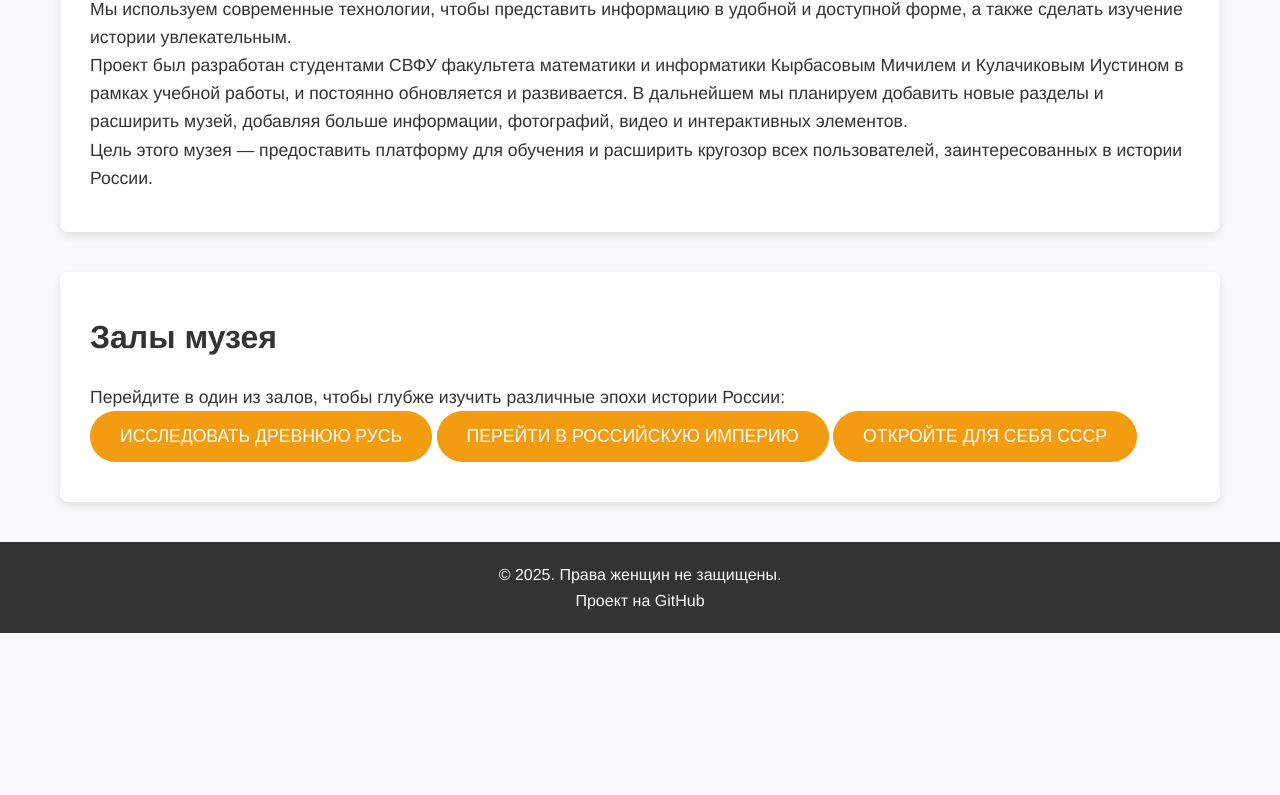
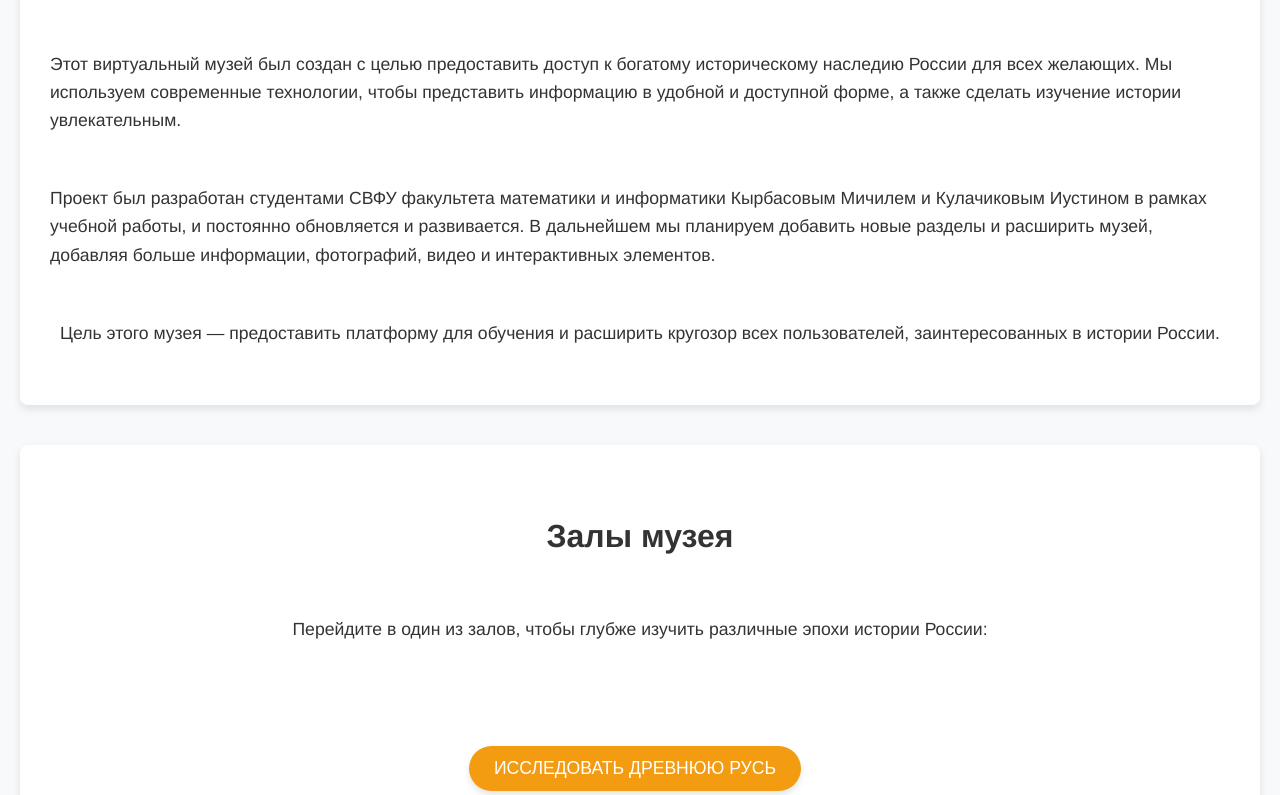
Before and after one commit to tennesiv/projectMuseum, a plain HTML site: page index.html in a window 1280 px wide. Shown: the part 576-1371 px from the top of the page. Before the commit the page ends 1209 px from the top, so only its background shows below. Drawn offline with Linux system fonts and the light colour scheme.

Commit message:
sc и добавил кроссбраузерность

```diff
--- a/css/styles.css
+++ b/css/styles.css
@@ -1,93 +1,36 @@
+/* Общие стили для кроссбраузерности */
 * {
-  margin: 0;
-  padding: 0;
   box-sizing: border-box;
+  -webkit-font-smoothing: antialiased; /* Для четкости шрифтов в Safari */
+  -moz-osx-font-smoothing: grayscale; /* Для четкости шрифтов в Firefox на MacOS */
 }
 
+/* Body */
 body {
-  font-family: 'Helvetica Neue', sans-serif;
+  margin: 0;
+  font-family: 'Helvetica Neue', Arial, sans-serif;
   background-color: #f8f9fa;
   color: #333;
   line-height: 1.6;
+  -webkit-text-size-adjust: 100%; /* Для корректного отображения шрифтов на мобильных устройствах */
+  -ms-text-size-adjust: 100%; /* Для корректного отображения шрифтов на мобильных устройствах */
 }
 
+/* Заголовки и навигация */
 header {
-  background-color: #333;
+  background-color: #34495e;
   color: #fff;
-  padding: 40px 0;
+  padding: 20px;
   text-align: center;
-  box-shadow: 0 2px 4px rgba(0, 0, 0, 0.1);
 }
 
 header h1 {
-  font-size: 2.5rem;
-  font-weight: 700;
-  letter-spacing: 1px;
+  margin: 0;
 }
 
+/* Основной контент */
 main {
-  max-width: 1200px;
-  margin: 40px auto;
-  padding: 0 20px;
-}
-
-section {
-  background-color: #fff;
-  padding: 40px 30px;
-  margin-bottom: 40px;
-  border-radius: 8px;
-  box-shadow: 0 4px 8px rgba(0, 0, 0, 0.1);
-  transition: all 0.3s ease;
-}
-
-section:hover {
-  transform: translateY(-10px);
-}
-
-section h2 {
-  font-size: 2rem;
-  margin-bottom: 20px;
-}
-
-section p {
-  font-size: 1.1rem;
-}
-
-footer {
-  background-color: #333;
-  color: #fff;
-  padding: 20px 0;
-  text-align: center;
-}
-
-button {
-  background-color: #f39c12;
-  color: #fff;
-  border: none;
-  padding: 15px 30px;
-  font-size: 1.1rem;
-  text-transform: uppercase;
-  border-radius: 50px;
-  cursor: pointer;
-  transition: all 0.3s ease;
-}
-
-button:hover {
-  background-color: #e67e22;
-  transform: translateY(-3px);
-}
-
-button:active {
-  transform: translateY(1px);
-}
-
-footer a {
-  color: #fff;
-  text-decoration: none;
-}
-
-footer a:hover {
-  text-decoration: underline;
+  padding: 40px 20px;
 }
 
 section {
@@ -113,16 +56,21 @@ section p {
   line-height: 1.6;
 }
 
+/* Кнопки */
 button {
   background-color: #f39c12;
   color: #fff;
   border: none;
-  padding: 15px 30px;
+  padding: 12px 25px; /* Уменьшил кнопки */
   font-size: 1.1rem;
   text-transform: uppercase;
-  border-radius: 50px;
+  border-radius: 30px; /* Уменьшена закругленность */
   cursor: pointer;
   transition: all 0.3s ease;
+  margin-top: 20px; /* Отступ сверху */
+  margin-right: 10px; /* Отступ справа */
+  box-shadow: 0 4px 6px rgba(0, 0, 0, 0.1);
+  display: inline-block;
 }
 
 button:hover {
@@ -133,3 +81,30 @@ button:hover {
 button:active {
   transform: translateY(1px);
 }
+
+/* Блок с кнопками */
+section > button {
+  margin-top: 20px; /* Отступ от текста */
+  margin-right: 10px;
+  display: inline-block;
+}
+
+/* Стилизация контейнера с кнопками */
+section {
+  display: flex;
+  flex-direction: column;
+  align-items: center;
+  gap: 15px;
+}
+
+/* Добавление медиа-запросов для адаптивности */
+@media screen and (max-width: 768px) {
+  button {
+    padding: 10px 20px;
+    font-size: 1rem;
+  }
+  section {
+    padding: 20px;
+    margin: 20px;
+  }
+}
```
